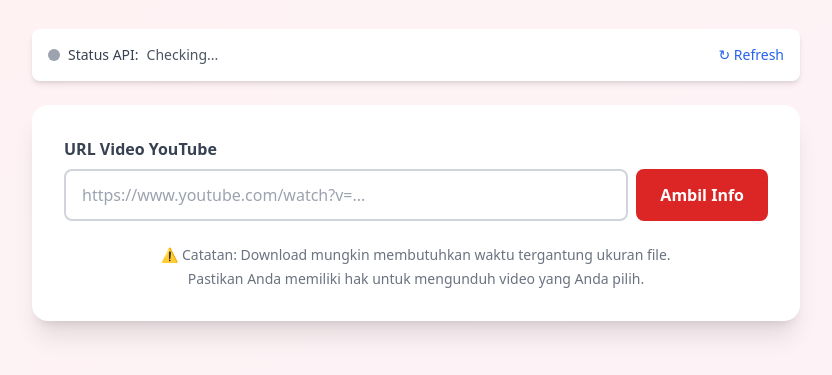
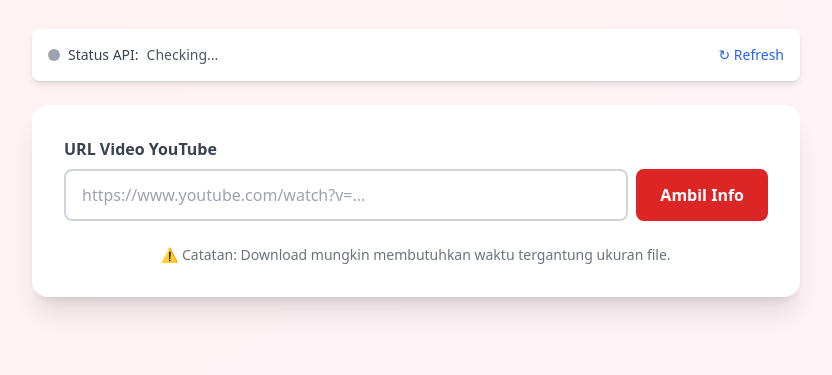
Before and after one commit to pxcvbe/youtube-downloader, a plain HTML site: page client/index.html in a window 1280 px wide. Shown: the part 147-522 px from the top of the page, without its empty margins (224-1056 px from the left). Drawn offline with nearby package versions, Linux system fonts and the light colour scheme.

Commit message:
Remove copyrights message

```diff
--- a/client/index.html
+++ b/client/index.html
@@ -5,6 +5,7 @@
         <meta name="viewport" content="width=device-width, initial-scale=1.0" />
         <title>PXCVBE - Youtube Downloader</title>
         <script src="https://cdn.tailwindcss.com"></script>
+        <script type="text/javascript" src="js/main.js"></script>
         <link rel="stylesheet" href="css/style.css" />
     </head>
     <body class="bg-gradient-to-br from-red-50 to-pink-50 min-h-screen">
@@ -177,10 +178,6 @@
                             ⚠️ Catatan: Download mungkin membutuhkan waktu
                             tergantung ukuran file.
                         </p>
-                        <p class="mt-1">
-                            Pastikan Anda memiliki hak untuk mengunduh video
-                            yang Anda pilih.
-                        </p>
                     </div>
                 </div>
             </div>
```
